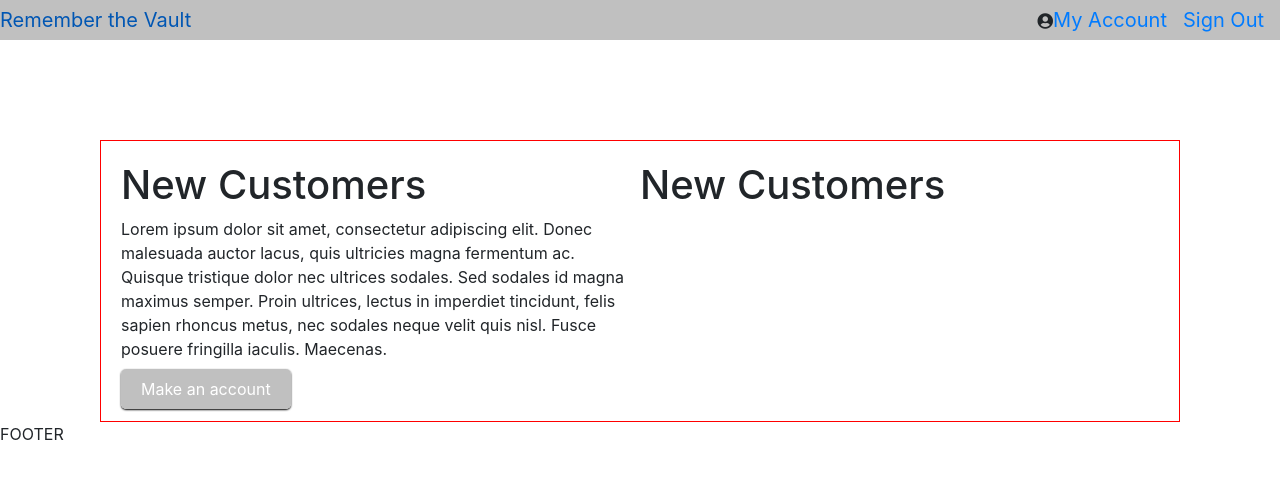
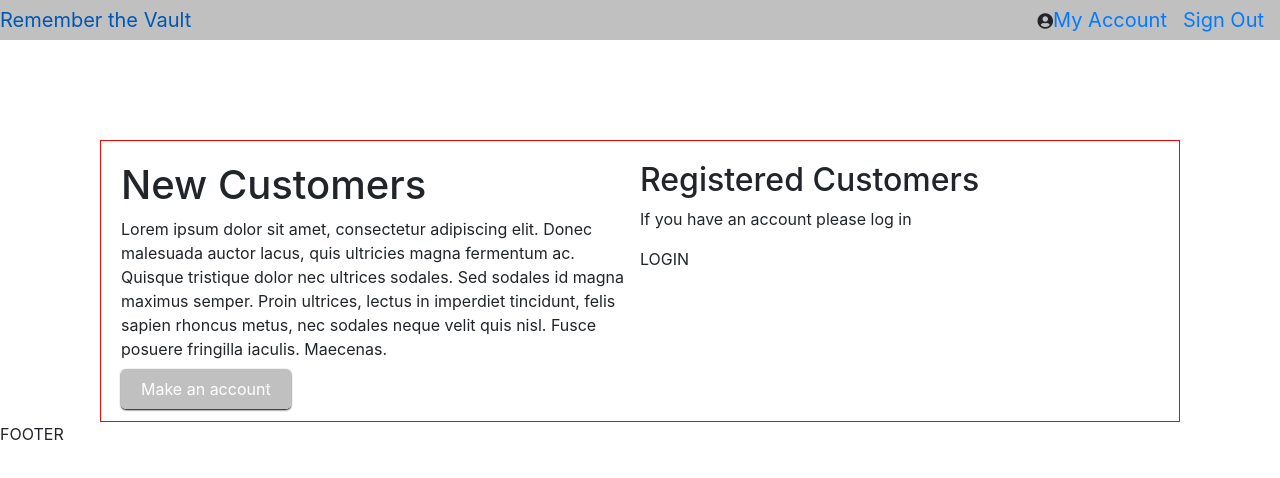
Before and after one commit to elaine-drum-female/Remember-the-Vault-Project-3, a React (Create React App) app in the folder client/: page /register_login in a window 1280 px wide. Shown: the top 478 px of the page. Built offline with nearby package versions, Linux system fonts and the light colour scheme.

Commit message:
Changed the copy for the className=right

```diff
--- a/client/src/components/Register_Login/index.js
+++ b/client/src/components/Register_Login/index.js
@@ -18,7 +18,9 @@ const RegisterLogin = () => {
                     />
                 </div>
                 <div className="right">
-                    <h1>New Customers</h1>
+                    <h2>Registered Customers</h2>
+                    <p>If you have an account please log in</p>
+                    LOGIN
                 </div>
             </div>
         </div>
```
